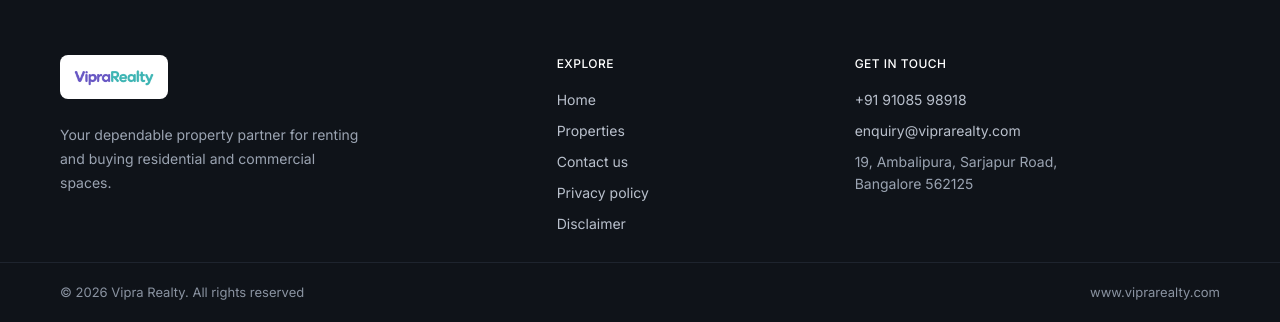
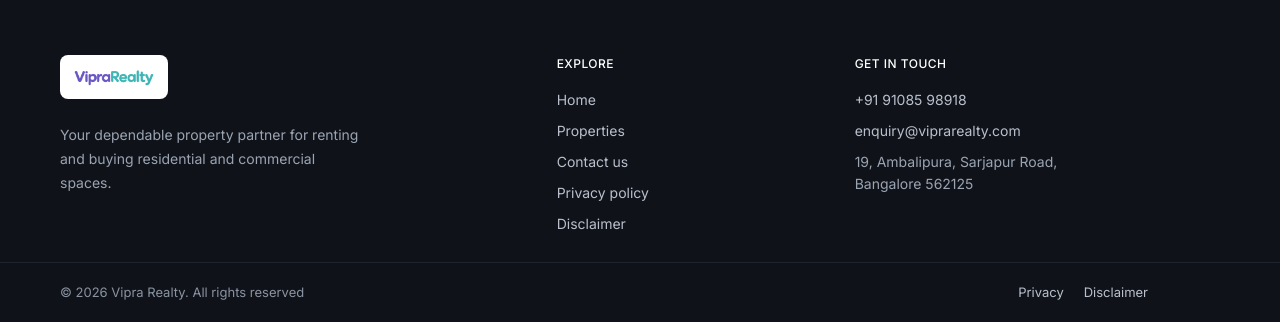
Before and after one commit to pratsacharya/viprarealty.com_github, a Node server app: page / in a window 1280 px wide. Shown: the part 3317-3639 px from the top of the page. Run offline with Node 20, Linux system fonts and the light colour scheme; data that the repository does not hold is empty.

Commit message:
Home footer bar: Privacy and Disclaimer links
Co-Authored-By: Claude Opus 5.5 <noreply@anthropic.com>

```diff
--- a/app/site/css/site.css
+++ b/app/site/css/site.css
@@ -433,4 +433,4 @@ select.field.auto { width: auto; }
 .legal li { margin-bottom: 6px; }
 .legal a { color: var(--teal, #0F6E6A); }
 .legal .legal-note { margin-top: 32px; padding-top: 16px; border-top: 1px solid var(--line); font-size: 13px; color: #6B7482; }
-.site-footer.compact .footer-links { margin-right: 72px; }
+.footer-bar .footer-links { margin-right: 72px; }
--- a/app/site/index.html
+++ b/app/site/index.html
@@ -225,7 +225,7 @@
     <div class="footer-bar">
       <div class="wrap">
         <span>© 2026 Vipra Realty. All rights reserved</span>
-        <span>www.viprarealty.com</span>
+        <span class="footer-links"><a href="privacy.html">Privacy</a><a href="disclaimer.html">Disclaimer</a></span>
       </div>
     </div>
   </footer>
```
